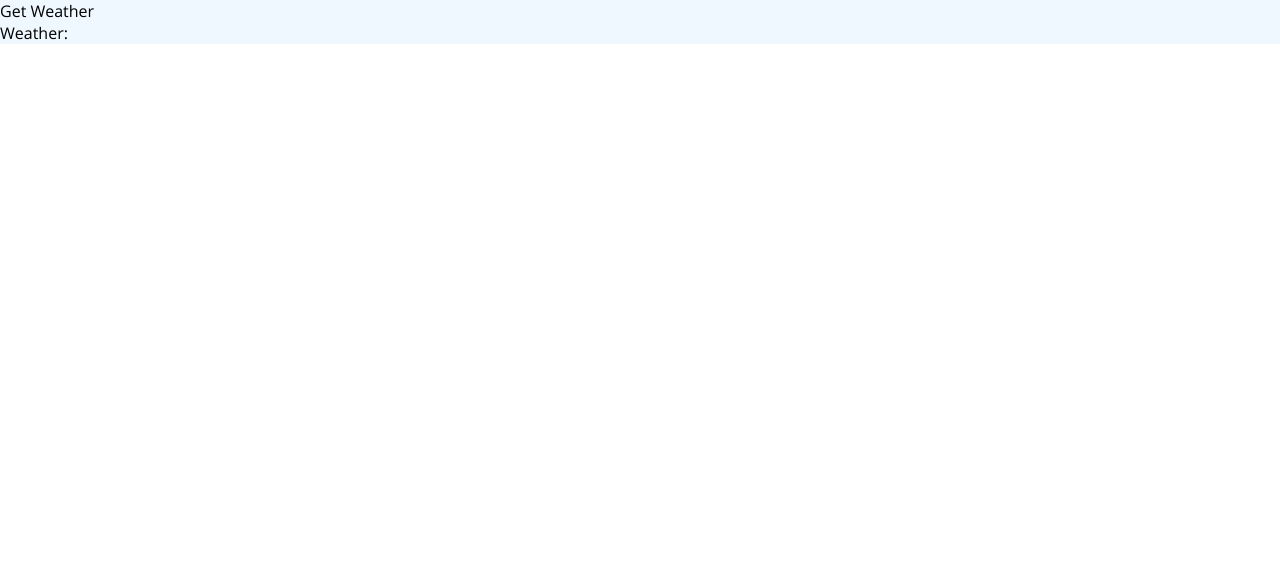
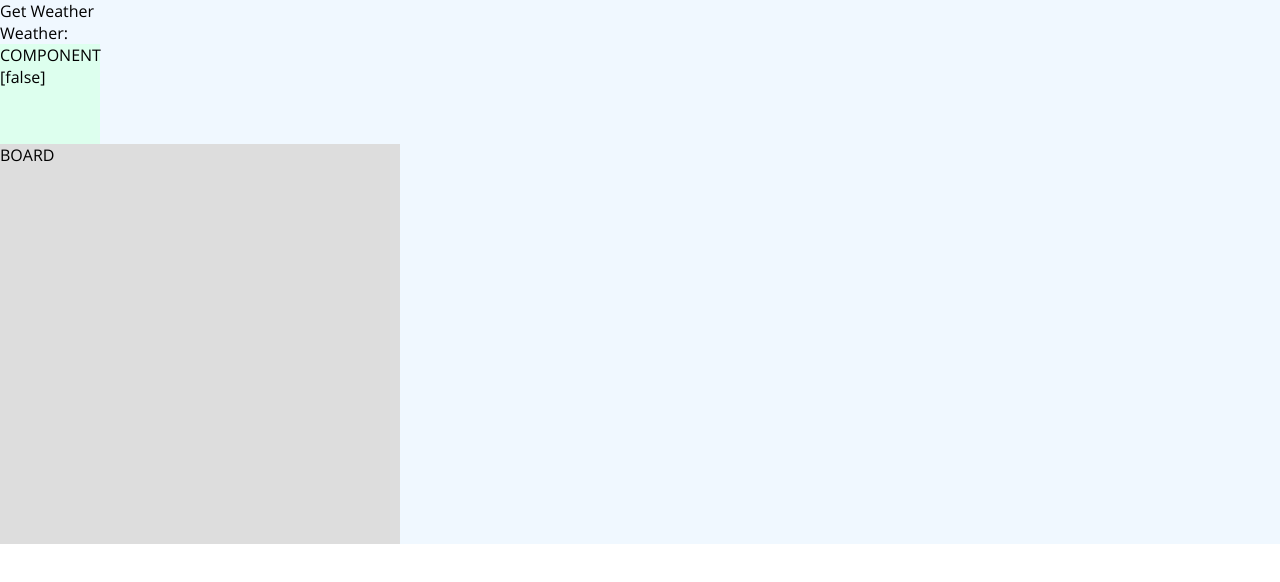
Before and after one commit to philrmass/sparrow, a React app: page / in a window 1280 px wide. Shown: the top 582 px of the page. Built offline with nearby package versions, Linux system fonts and the light colour scheme; the HTML template or start-up script is replaced by a standard one.

Commit message:
add dnd to node and board

```diff
--- a/package.json
+++ b/package.json
@@ -45,7 +45,10 @@
     "webpack-dev-server": "^4.3.1"
   },
   "dependencies": {
+    "classnames": "^2.3.1",
     "react": "^17.0.2",
+    "react-dnd": "^14.0.4",
+    "react-dnd-html5-backend": "^14.0.2",
     "react-dom": "^17.0.2",
     "react-redux": "^7.2.5",
     "redux": "^4.1.1",
--- a/src/components/App.js
+++ b/src/components/App.js
@@ -1,7 +1,12 @@
 import styles from './App.module.css';
 import { useDispatch, useSelector } from 'react-redux';
+import { DndProvider } from 'react-dnd';
+import { HTML5Backend } from 'react-dnd-html5-backend';
 
 import { getWeather } from '../redux/weatherActions';
+
+import Board from './Board';
+import Node from './Node';
 
 export default function App() {
   const dis = useDispatch();
@@ -16,6 +21,10 @@ export default function App() {
         Get Weather
       </button>
       <div>{`Weather: ${weather}`}</div>
+      <DndProvider backend={HTML5Backend}>
+        <Node />
+        <Board />
+      </DndProvider>
     </div>
   );
 }
--- /dev/null
+++ b/src/components/Board.js
@@ -0,0 +1,68 @@
+import { useDrop } from 'react-dnd';
+import cln from 'classnames';
+
+import styles from './Board.module.css';
+
+export default function Board() {
+  const [{ isOver }, drop] = useDrop(() => ({
+    accept: 'Node',
+    collect: (monitor) => ({
+      isOver: monitor.isOver(),
+    }),
+    drop: (item, monitor) => {
+      const delta = monitor.getDifferenceFromInitialOffset();
+      console.log('DROP', delta);
+    },
+  }), []);
+
+  const boardClasses = cln({
+    [styles.board]: true,
+    [styles.drop]: isOver,
+  });
+
+  return (
+    <div ref={drop} className={boardClasses}>
+      BOARD
+    </div>
+  );
+}
+
+/*
+import { useCallback, useState } from 'react';
+import { ItemTypes } from './ItemTypes';
+import { DraggableBox } from './DraggableBox';
+import { snapToGrid as doSnapToGrid } from './snapToGrid';
+import update from 'immutability-helper';
+const styles = {
+    width: 300,
+    height: 300,
+    border: '1px solid black',
+    position: 'relative',
+};
+export const Container = ({ snapToGrid }) => {
+    const [boxes, setBoxes] = useState({
+        a: { top: 20, left: 80, title: 'Drag me around' },
+        b: { top: 180, left: 20, title: 'Drag me too' },
+    });
+    const moveBox = useCallback((id, left, top) => {
+        setBoxes(update(boxes, {
+            [id]: {
+                $merge: { left, top },
+            },
+        }));
+    }, [boxes]);
+
+
+    return (<div ref={drop} style={styles}>
+			{Object.keys(boxes).map((key) => (<DraggableBox key={key} id={key} {...boxes[key]}/>))}
+		</div>);
+};
+*/
+
+/*
+export function snapToGrid(x, y) {
+  const snappedX = Math.round(x / 32) * 32
+  const snappedY = Math.round(y / 32) * 32
+  return [snappedX, snappedY]
+}
+*/
--- /dev/null
+++ b/src/components/Board.module.css
@@ -0,0 +1,9 @@
+.board {
+  width: 400px;
+  height: 400px;
+  background: #ddd;
+}
+
+.drop {
+  background: #eec;
+}
--- /dev/null
+++ b/src/components/Node.js
@@ -0,0 +1,109 @@
+import { useDrag } from 'react-dnd';
+
+import styles from './Node.module.css';
+
+export default function Node() {
+  const id = 'me';
+
+  const [{ isDragging }, drag] = useDrag(() => ({
+    type: 'Node',
+    item: { id },
+    collect: (monitor) => ({
+      isDragging: monitor.isDragging(),
+    }),
+  }), [id]);
+
+  return (
+    <div ref={drag} className={styles.node}>
+      {`COMPONENT [${isDragging}]`}
+    </div>
+  );
+}
+
+/*
+import { memo, useEffect } from 'react';
+import { ItemTypes } from './ItemTypes';
+import { getEmptyImage } from 'react-dnd-html5-backend';
+import { Box } from './Box';
+function getStyles(left, top, isDragging) {
+    const transform = `translate3d(${left}px, ${top}px, 0)`;
+    return {
+        position: 'absolute',
+        transform,
+        WebkitTransform: transform,
+        // IE fallback: hide the real node using CSS when dragging
+        // because IE will ignore our custom "empty image" drag preview.
+        opacity: isDragging ? 0 : 1,
+        height: isDragging ? 0 : '',
+    };
+}
+
+export const DraggableBox = memo(function DraggableBox(props) {
+    const { id, title, left, top } = props;
+
+    useEffect(() => {
+        preview(getEmptyImage(), { captureDraggingState: true });
+    }, []);
+});
+*/
+
+/*
+import { useDragLayer } from 'react-dnd';
+import { ItemTypes } from './ItemTypes';
+import { BoxDragPreview } from './BoxDragPreview';
+import { snapToGrid } from './snapToGrid';
+const layerStyles = {
+    position: 'fixed',
+    pointerEvents: 'none',
+    zIndex: 100,
+    left: 0,
+    top: 0,
+    width: '100%',
+    height: '100%',
+};
+function getItemStyles(initialOffset, currentOffset, isSnapToGrid) {
+    if (!initialOffset || !currentOffset) {
+        return {
+            display: 'none',
+        };
+    }
+    let { x, y } = currentOffset;
+    if (isSnapToGrid) {
+        x -= initialOffset.x;
+        y -= initialOffset.y;
+        [x, y] = snapToGrid(x, y);
+        x += initialOffset.x;
+        y += initialOffset.y;
+    }
+    const transform = `translate(${x}px, ${y}px)`;
+    return {
+        transform,
+        WebkitTransform: transform,
+    };
+}
+export const CustomDragLayer = (props) => {
+    const { itemType, isDragging, item, initialOffset, currentOffset } = useDragLayer((monitor) => ({
+        item: monitor.getItem(),
+        itemType: monitor.getItemType(),
+        initialOffset: monitor.getInitialSourceClientOffset(),
+        currentOffset: monitor.getSourceClientOffset(),
+        isDragging: monitor.isDragging(),
+    }));
+    function renderItem() {
+        switch (itemType) {
+            case ItemTypes.BOX:
+                return <BoxDragPreview title={item.title}/>;
+            default:
+                return null;
+        }
+    }
+    if (!isDragging) {
+        return null;
+    }
+    return (<div style={layerStyles}>
+			<div style={getItemStyles(initialOffset, currentOffset, props.snapToGrid)}>
+				{renderItem()}
+			</div>
+		</div>);
+};
+*/
--- /dev/null
+++ b/src/components/Node.module.css
@@ -0,0 +1,5 @@
+.node {
+  width: 100px;
+  height: 100px;
+  background: #dfe;
+}
```
Also changed, not shown: 1 other file (tests, documents, lock files or other folders).
